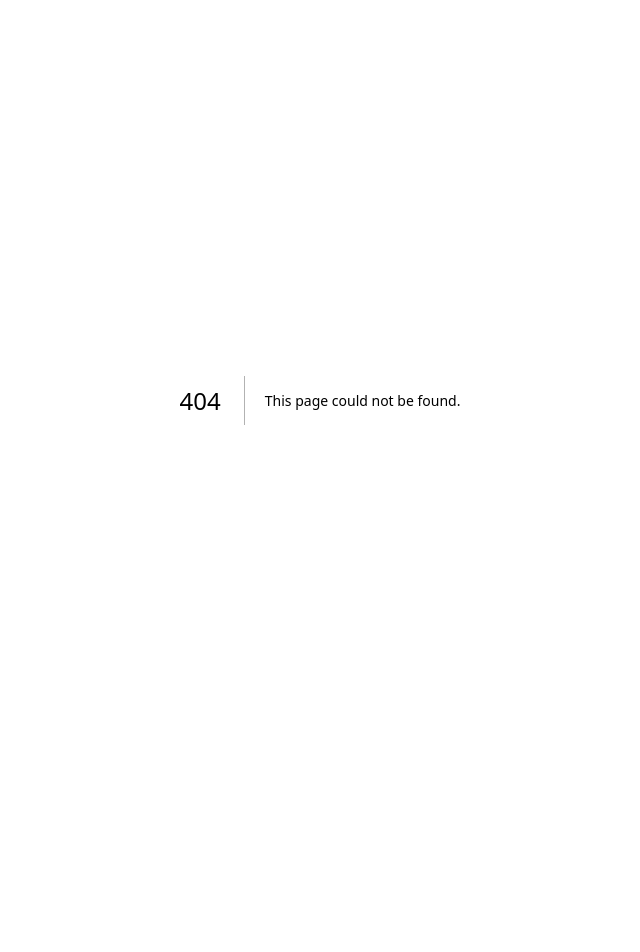
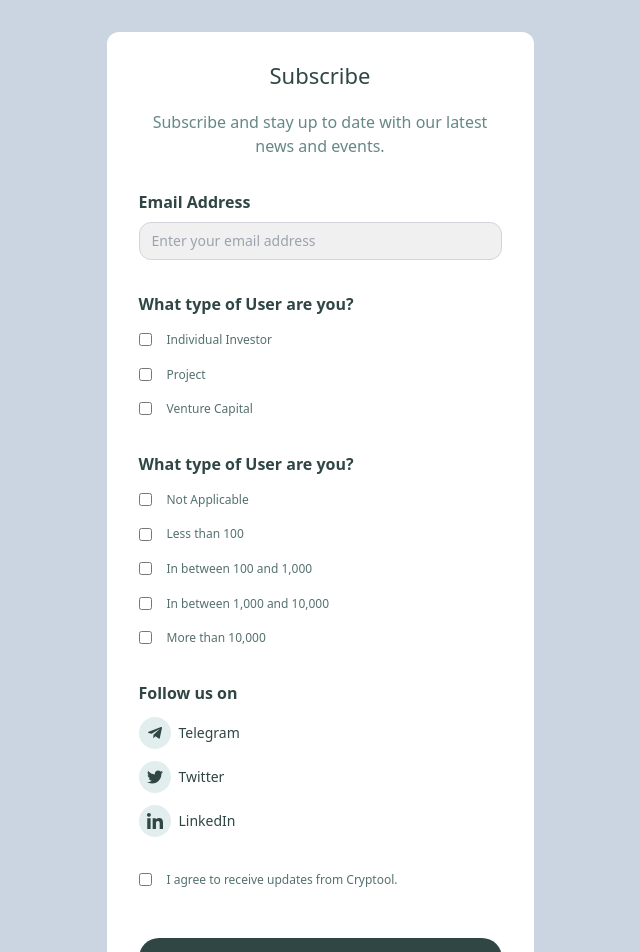
Before and after one commit to sven3270350/LandingPage_Ben, a Next.js app: page /account/signupsubscribe in a window 1280 px wide. Before the commit this address had no page. Shown: the top 952 px of the page, without its empty margins (320-960 px from the left). Before the commit the page ends 800 px from the top, so only its background shows below. Built offline with nearby package versions, Linux system fonts and the light colour scheme.

Commit message:
signupsubscribe page

```diff
--- a/components/hooks/custom-router.ts
+++ b/components/hooks/custom-router.ts
@@ -38,6 +38,10 @@ export const useCustomRouter = () => {
     );
   };
 
+  const goToSignUpSubscribe = () => {
+    return router.push(ROUTE_PATH.SignUpSubscribe);
+  };
+
   return {
     goToHome,
     goToLogin,
@@ -46,5 +50,6 @@ export const useCustomRouter = () => {
     goToManualSignUp,
     goToChangePassword,
     goToNewEmail,
+    goToSignUpSubscribe,
   };
 };
--- a/components/hooks/route-path.ts
+++ b/components/hooks/route-path.ts
@@ -6,4 +6,5 @@ export enum ROUTE_PATH {
   ForgotPassword = "/account/forgotpassword",
   ChangePassword = "/account/changepassword",
   NewEmail = "/account/newemail",
+  SignUpSubscribe = "/account/signupsubscribe"
 }
--- a/pages/account/login.tsx
+++ b/pages/account/login.tsx
@@ -15,7 +15,7 @@ const LoginPage = () => {
   return (
     <div className="flex justify-center items-center bg-slate-300 w-full">
       <div className="w-[425px] flex justify-center items-center p-8 flex-col gap-8 rounded-xl bg-white">
-        <div className="text-[#2F4644] text-center text-[22px] not-italic leading-[22px]">
+        <div className="text-[#2F4644] text-center text-[22px] not-italic leading-[22px] font-medium">
           Log In
         </div>
         <div className="w-full">
--- a/pages/account/manualsignup.tsx
+++ b/pages/account/manualsignup.tsx
@@ -15,7 +15,7 @@ const ManualSignUpPage = () => {
   return (
     <div className="flex justify-center items-center bg-slate-300 w-full">
       <div className="w-[425px] flex justify-center items-center p-8 flex-col gap-8 rounded-xl bg-white">
-        <div className="text-[#2F4644] text-center text-[22px] not-italic leading-[22px]">
+        <div className="text-[#2F4644] text-center text-[22px] not-italic leading-[22px] font-medium">
           Sign Up
         </div>
         <div className="w-full">
--- a/pages/account/signup.tsx
+++ b/pages/account/signup.tsx
@@ -7,8 +7,8 @@ const Signup = () => {
   return (
     <div className="flex justify-center items-center bg-slate-300 w-full">
       <div className="w-[427px] flex justify-center items-center p-8 flex-col gap-8 rounded-xl bg-white">
-        <div className="text-[#2F4644] text-center text-[22px] not-italic leading-[22px]">
-          Sign Up using
+        <div className="text-[#2F4644] text-center text-[22px] not-italic leading-[22px] font-medium">
+          Sign Up
         </div>
         <div className="w-full">
           <div>
--- /dev/null
+++ b/pages/account/signupsubscribe.tsx
@@ -0,0 +1,149 @@
+import { useCustomRouter } from "components/hooks/custom-router";
+import Facebook from "public/assets/icons/Facebook";
+import Google from "public/assets/icons/Google";
+import Linkedin from "public/assets/icons/Linkedin";
+import Telegram from "public/assets/icons/Telegram";
+import Twitter from "public/assets/icons/Twitter";
+import { useState } from "react";
+
+const Signup = () => {
+  const [email, setEmail] = useState("");
+  const { goToManualSignUp } = useCustomRouter();
+  return (
+    <div className="flex justify-center items-center bg-slate-300 w-full font-sans py-8">
+      <div className="w-[427px] flex justify-center items-center p-8 flex-col gap-8 rounded-xl bg-white">
+        <div className="w-full">
+          <div className="text-[#2F4644] text-center text-[22px] font-medium not-italic leading-[22px]">
+            Subscribe
+          </div>
+          <div className="text-[#658885] text-center text-base font-normal mt-6">
+            Subscribe and stay up to date with our latest
+            <br />
+            news and events.
+          </div>
+        </div>
+        <div className="w-full">
+          <div className="text-[#2F4644] text-base font-semibold mb-2">
+            Email Address
+          </div>
+          <input
+            onChange={(e) => setEmail(e.target.value)}
+            type="email"
+            id="email"
+            className="bg-[#F0F0F0] border border-gray-300 text-black text-sm block w-full px-3 py-2 rounded-xl"
+            placeholder="Enter your email address"
+            required
+          />
+          {!email.includes("@") && email !== "" && (
+            <div className="text-[#E24747] pl-3 mt-2 font-normal text-xs leading-[180%">
+              Email is not valid
+            </div>
+          )}
+        </div>
+        <div className="w-full">
+          <div className="text-[#2F4644] text-base font-semibold">
+            What type of User are you?
+          </div>
+          <div className="flex items-center justify-start gap-[15px] w-full mt-[13px]">
+            <input type="checkbox" />
+            <div className="text-[#54716F] font-normal text-xs leading-[180%]">
+              Individual Investor
+            </div>
+          </div>
+          <div className="flex items-center justify-start gap-[15px] w-full mt-[13px]">
+            <input type="checkbox" />
+            <div className="text-[#54716F] font-normal text-xs leading-[180%]">
+              Project
+            </div>
+          </div>
+          <div className="flex items-center justify-start gap-[15px] w-full mt-[13px]">
+            <input type="checkbox" />
+            <div className="text-[#54716F] font-normal text-xs leading-[180%]">
+              Venture Capital
+            </div>
+          </div>
+        </div>
+        <div className="w-full">
+          <div className="text-[#2F4644] text-base font-semibold">
+            What type of User are you?
+          </div>
+          <div className="flex items-center justify-start gap-[15px] w-full mt-[13px]">
+            <input type="checkbox" />
+            <div className="text-[#54716F] font-normal text-xs leading-[180%]">
+              Not Applicable
+            </div>
+          </div>
+          <div className="flex items-center justify-start gap-[15px] w-full mt-[13px]">
+            <input type="checkbox" />
+            <div className="text-[#54716F] font-normal text-xs leading-[180%]">
+              Less than 100
+            </div>
+          </div>
+          <div className="flex items-center justify-start gap-[15px] w-full mt-[13px]">
+            <input type="checkbox" />
+            <div className="text-[#54716F] font-normal text-xs leading-[180%]">
+              In between 100 and 1,000
+            </div>
+          </div>
+          <div className="flex items-center justify-start gap-[15px] w-full mt-[13px]">
+            <input type="checkbox" />
+            <div className="text-[#54716F] font-normal text-xs leading-[180%]">
+              In between 1,000 and 10,000
+            </div>
+          </div>
+          <div className="flex items-center justify-start gap-[15px] w-full mt-[13px]">
+            <input type="checkbox"></input>
+            <div className="text-[#54716F] font-normal text-xs leading-[180%]">
+              More than 10,000
+            </div>
+          </div>
+        </div>
+        <div className="w-full">
+          <div className="text-[#2F4644] text-base font-semibold">
+            Follow us on
+          </div>
+          <div className="flex flex-row items-center mt-3">
+            <div className="cursor-pointer p-2 rounded-full w-fit bg-[#E2EEED] flex items-center text-base">
+              <Telegram width={16} height={16} />
+            </div>
+            <div className="ml-2 text-[#2F4644] font-normal text-sm leading-6">
+              Telegram
+            </div>
+          </div>
+          <div className="flex flex-row items-center mt-3">
+            <div className="cursor-pointer p-2 rounded-full w-fit bg-[#E2EEED] flex items-center text-base">
+              <Twitter width={16} height={16} />
+            </div>
+            <div className="ml-2 text-[#2F4644] font-normal text-sm leading-6">
+              Twitter
+            </div>
+          </div>
+          <div className="flex flex-row items-center mt-3">
+            <div className="cursor-pointer p-2 rounded-full w-fit bg-[#E2EEED] flex items-center text-base">
+              <Linkedin width={16} height={16} />
+            </div>
+            <div className="ml-2 text-[#2F4644] font-normal text-sm leading-6">
+              LinkedIn
+            </div>
+          </div>
+        </div>
+        <div className="flex items-center justify-start gap-[15px] w-full">
+          <input type="checkbox" />
+          <div className="text-[#54716F] font-normal text-xs leading-[180%]">
+            I agree to receive updates from Cryptool.
+          </div>
+        </div>
+        <div className="w-full">
+          <div
+            className="w-full px-6 py-2 rounded-[29px] bg-[#2F4644] text-white flex justify-center mt-4 cursor-pointer"
+            onClick={() => goToManualSignUp()}
+          >
+            Submit
+          </div>
+        </div>
+      </div>
+    </div>
+  );
+};
+
+export default Signup;
--- a/pages/index.tsx
+++ b/pages/index.tsx
@@ -9,8 +9,9 @@ import RequestDemo from "components/common/RequestDemo";
 import { Swiper, SwiperSlide } from "swiper/react";
 import { Mousewheel, Navigation, EffectCoverflow } from "swiper/modules";
 import "swiper/css";
-import { useState } from "react";
+import { useEffect, useState } from "react";
 import { useMediaSize } from "components/hooks/media-size";
+import { useRouter } from "next/router";
 
 interface SwiperProps {
   className: string;
@@ -64,6 +65,13 @@ const Home: NextPage = () => {
       modifier: 1,
     },
   };
+  const router = useRouter();
+  useEffect(() => {
+    if (!isTablet && router.asPath !== "/") {
+      const next = document.querySelector("#__next");
+      next?.classList.add("h-[100vh]");
+    }
+  }, [isTablet, router.asPath]);
 
   return (
     <>
--- a/styles/globals.css
+++ b/styles/globals.css
@@ -271,7 +271,6 @@ body {
 }
 
 #__next {
-  height: 100vh;
   display: flex;
   justify-content: center;
 }
```
